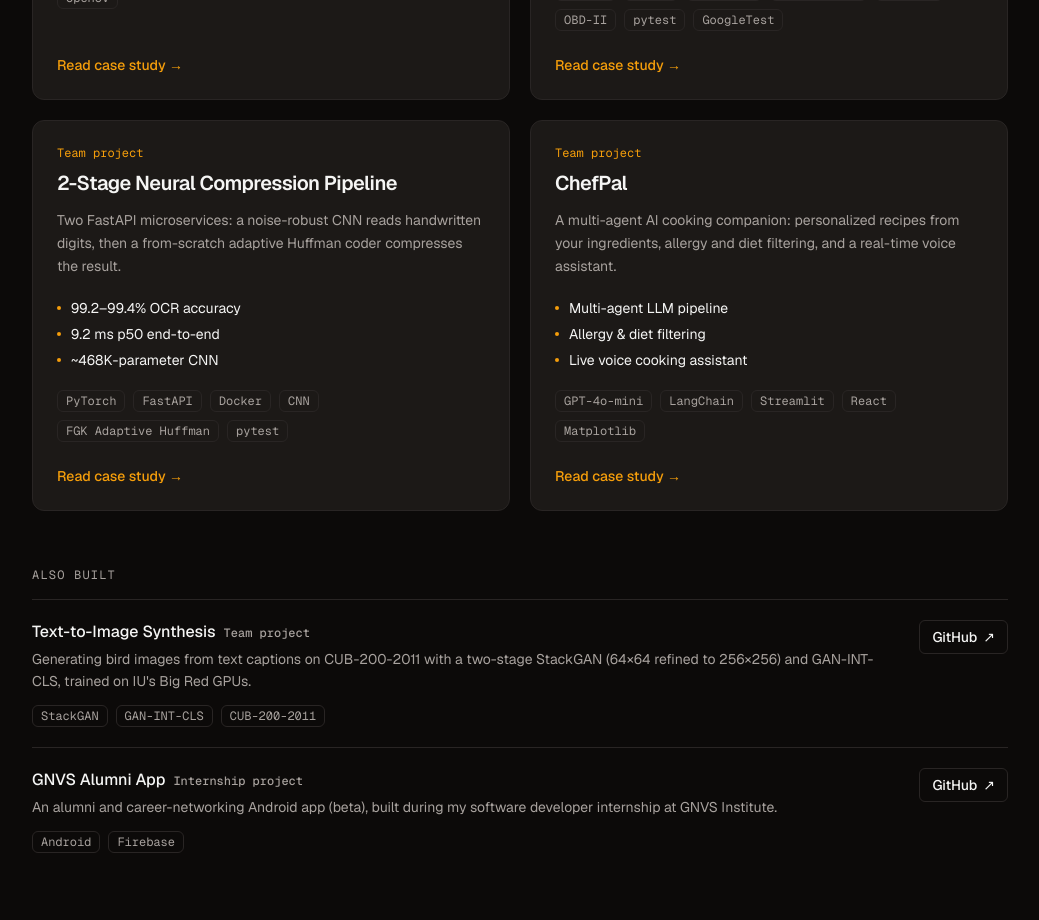
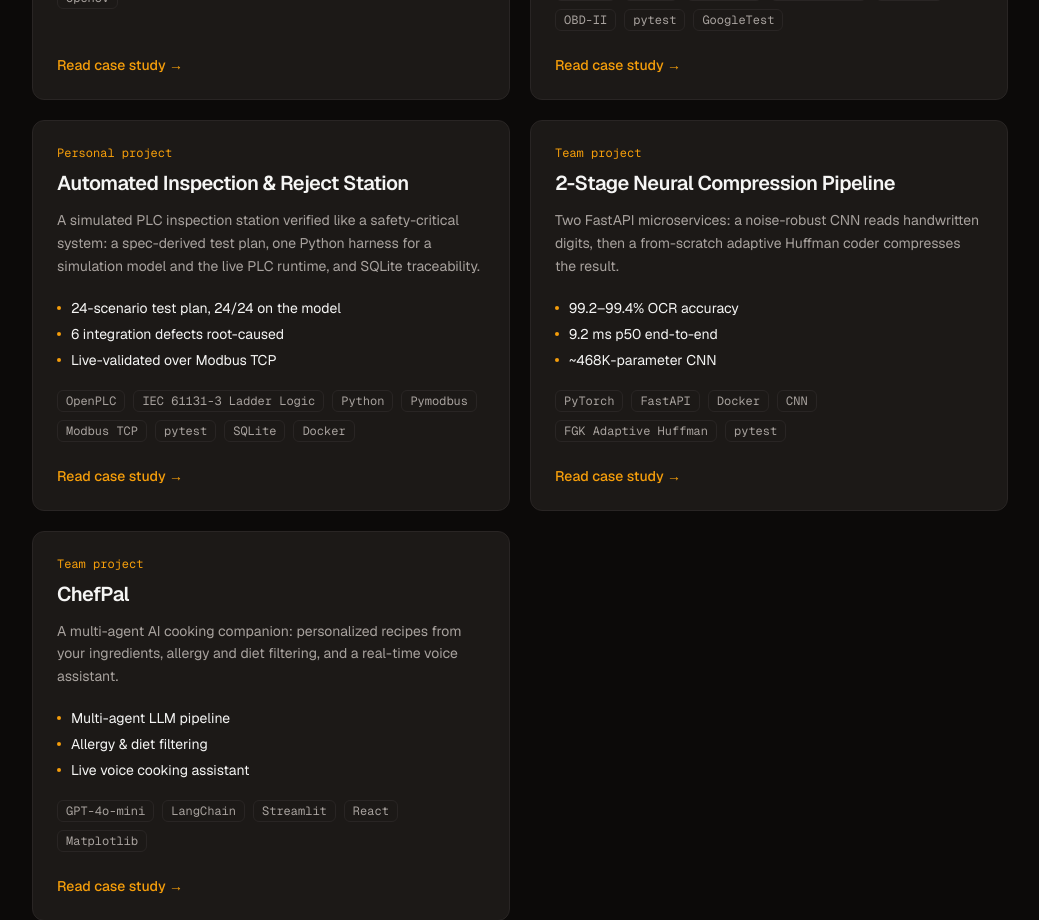
Before and after one commit to MananShah25/mananshah-dev, a Next.js app: page / in a window 1280 px wide. Shown: the part 1160-2080 px from the top of the page, without its empty margins (120-1159 px from the left). Built offline with nearby package versions, Linux system fonts and the light colour scheme; no server answers.

Commit message:
Add Automated Inspection & Reject Station case study
Co-Authored-By: Claude Opus 5.5 <noreply@anthropic.com>

```diff
--- a/content/projects.ts
+++ b/content/projects.ts
@@ -62,6 +62,44 @@ export const projects: Project[] = [
         "No run is labeled real-world yet: that requires a live OBD-II drive paired with footage from the same drive.",
         "The controllers are deliberately simple baselines; the harness exists to catch where they fall short.",
         "The end-to-end vision run uses a synthesized clip, which validates the pipeline wiring but supports no detection-accuracy claim.",
+      ],
+    },
+  },
+  {
+    slug: "inspection-station",
+    title: "Automated Inspection & Reject Station",
+    kind: "Personal project",
+    tagline:
+      "A simulated PLC inspection station verified like a safety-critical system: a spec-derived test plan, one Python harness for a simulation model and the live PLC runtime, and SQLite traceability.",
+    highlights: ["24-scenario test plan, 24/24 on the model", "6 integration defects root-caused", "Live-validated over Modbus TCP"],
+    tags: ["OpenPLC", "IEC 61131-3 Ladder Logic", "Python", "Pymodbus", "Modbus TCP", "pytest", "SQLite", "Docker"],
+    // No public repo yet: add `github` here once it's pushed
+    links: {},
+    caseStudy: {
+      problem:
+        "A controller that decides whether each unit passes or gets pushed into a reject bin has to fail safe: a lost E-stop signal, an open guard, or a pusher that never confirms its stroke must stop motion and latch a fault. The goal was to verify that behavior against a written spec and keep evidence that can be audited.",
+      approach: [
+        "Spec first: the state machine, I/O map and a rung-by-rung ladder specification were written before any test code, and they serve as the test oracle.",
+        "A seven-state controller with 19 field I/O points (12 inputs, 7 outputs), written in IEC 61131-3 ladder logic and running on the OpenPLC Runtime in Docker.",
+        "Fail-safe design: healthy-high E-stop and guard inputs, latched fault codes, a rising-edge reset that only clears when every safety condition is healthy, an extend/retract interlock, and pusher motion confirmed by end-of-stroke sensors within 1,500 ms timeouts.",
+        "A 24-scenario test plan in five categories (happy path, safety, fault handling, timing and traceability), each scenario executable as a Python test case.",
+        "One harness, two fidelity levels: scenarios use named signals only, and a backend switch runs the same suite against an in-memory Python model or the live PLC runtime over Modbus TCP.",
+        "Each completed test cycle is logged to SQLite with serial, result, failure reason and cycle time, with SQL reports for yield, ranked reject reasons, mean and p95 cycle time, and throughput.",
+      ],
+      results: {
+        rows: [
+          { metric: "Scenario suite on the in-memory model", value: "24 / 24 pass" },
+          { metric: "Integration defects root-caused and fixed", value: "6" },
+          { metric: "Live runtime over Modbus TCP", value: "Representative subset" },
+          { metric: "Live traceability records", value: "PASS 833 ms · FAIL 753 ms" },
+        ],
+        note: "The live subset covered the ready state, a pass cycle, a reject cycle, E-stop, guard, both pusher timeouts, unstable vision, counters and SQLite records. Defects included scan-order bugs in state transitions, competing rungs driving the conveyor, and a fault timer bound to the wrong generated instance.",
+      },
+      limitations: [
+        "Simulation only: every sensor, the vision result and the safety inputs are simulated signals, with no physical PLC, sensors or pneumatics. This is simulation-based testing with live-runtime validation, not hardware-in-the-loop.",
+        "All 24 scenarios have run on the model; only a representative subset has run against the live runtime so far.",
+        "Fault 160 (extend and retract commanded together) has no scenario yet.",
+        "Cycle time is measured on the host, because the PLC's cycle-time register is not yet populated.",
       ],
     },
   },
```
